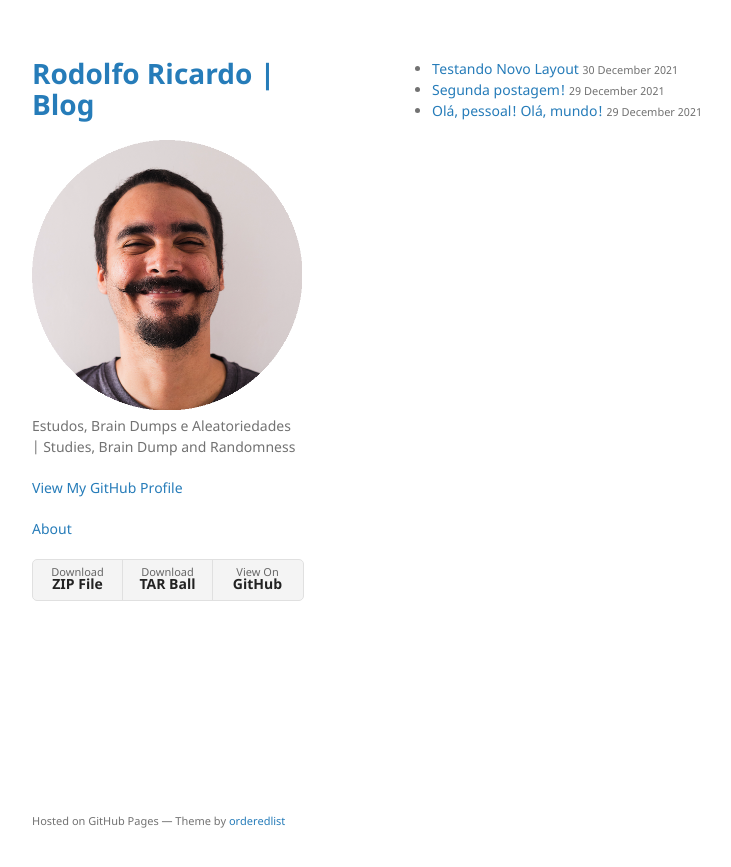
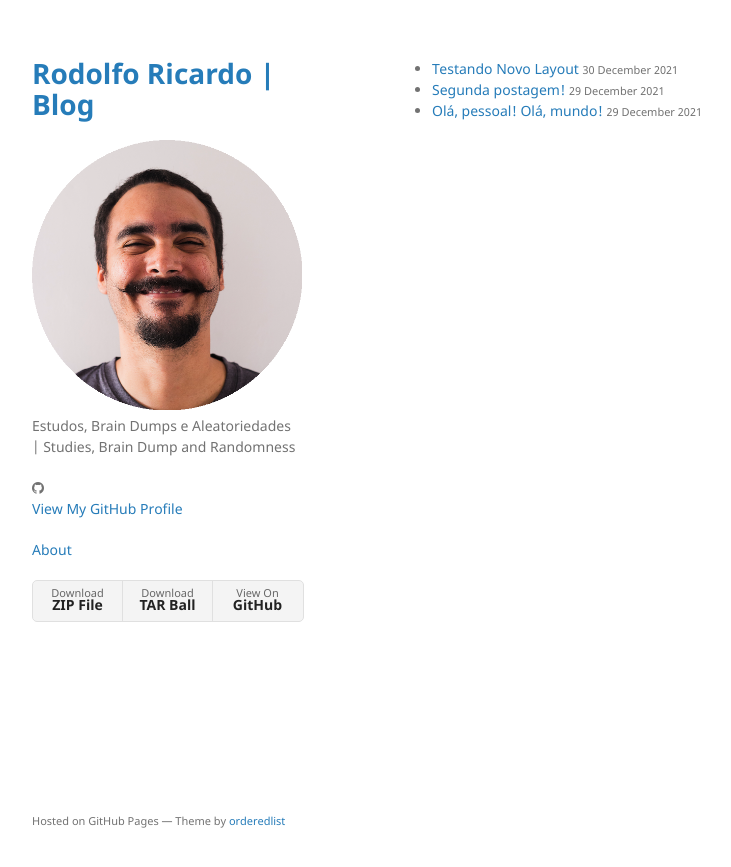
Before and after one commit to rodolforicardotech/rodolforicardotech.github.io, a Jekyll site: the page built from index.md, in a window 1280 px wide. Shown: the top 867 px of the page, without its empty margins (178-909 px from the left). Built offline with Jekyll 4.4.1, drawn with Linux system fonts in a browser that asks for light colours; our own code applies the rules of GitHub Pages for plain Markdown files.

Commit message:
adicionando link do font awesome no código

```diff
--- a/_layouts/default.html
+++ b/_layouts/default.html
@@ -4,6 +4,7 @@
     <meta charset="UTF-8">
     <meta http-equiv="X-UA-Compatible" content="IE=edge">
     <meta name="viewport" content="width=device-width, initial-scale=1">
+    <link rel="stylesheet" href="https://cdnjs.cloudflare.com/ajax/libs/font-awesome/4.7.0/css/font-awesome.min.css">
 
 {% seo %}
     <link rel="stylesheet" href="{{ "/assets/css/style.css?v=" | append: site.github.build_revision | relative_url }}">
@@ -27,7 +28,7 @@
         <p class="view"><a href="{{ site.github.repository_url }}">View the Project on GitHub <small>{{ site.github.repository_nwo }}</small></a></p>
         {% endif %}
 
-        <i href="/assets/img/github-logo.png"></i>
+        <i class="fa fa-github" aria-hidden="true"></i>
 
         {% if site.github.is_user_page %}
         <p class="view"><a href="{{ site.github.owner_url }}">View My GitHub Profile</a></p>
```
